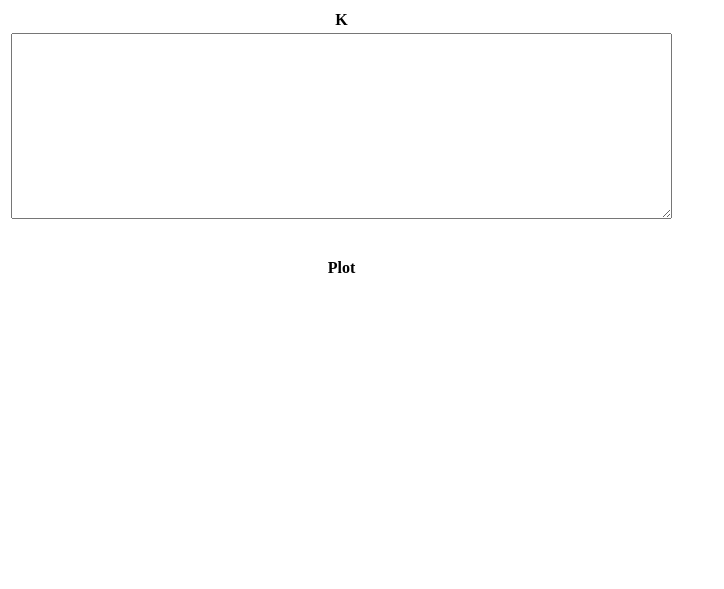
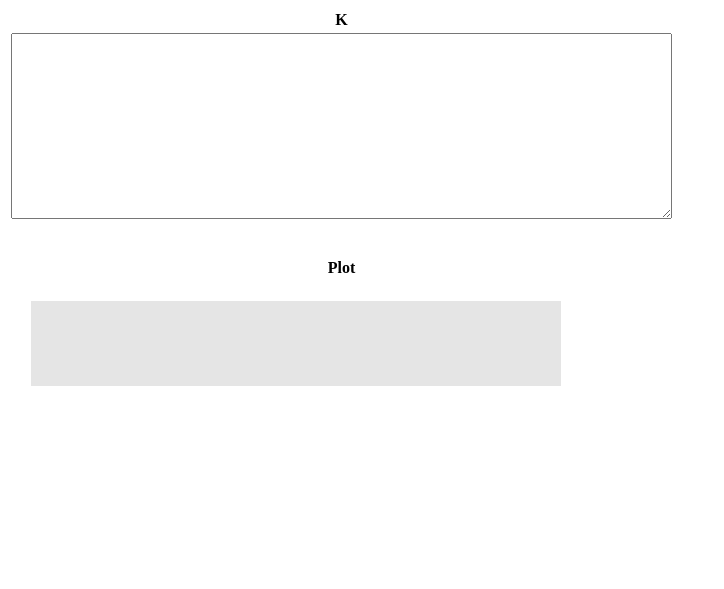
Before and after one commit to eliben/tupperformula, a plain HTML site: page index.html in a window 1280 px wide. Shown: the whole page, without its empty margins (0-724 px from the left). Drawn offline with Linux system fonts and the light colour scheme.

Commit message:
Draw basic grid

```diff
--- a/index.html
+++ b/index.html
@@ -28,7 +28,7 @@
     </tr>
     <tr>
       <td>
-        <canvas id="plot" width="600" height="300"></canvas>
+        <canvas id="plot" width="600" height="140"></canvas>
       </td>
     </tr>
 </table>
--- a/script.js
+++ b/script.js
@@ -1,36 +1,63 @@
 'use strict';
+
+class PlotGrid {
+    constructor(width, height) {
+        this.w = width;
+        this.h = height;
+
+        this.data = Array(this.w * this.h).fill(false);
+    }
+
+    getCell(x, y) {
+        return this.data[y * this.w + x];
+    }
+
+    setCell(x, y, value) {
+        this.data[y * this.w + x] = value;
+    }
+}
 
 let State = {
     canvas: null,
     ctx: null,
 
     // The "plot" is a 106x17 grid of squares.
-    squareSize: 4,
+    squareSize: 5,
     plotWidth: 106,
     plotHeight: 17,
 
     // The data for the plot on the canvas. Has plotWidth * plotHeight elements;
     // each element is false for blank, true for filled.
-    plotData: [],
+    grid: null,
 
-    // The offset of the plot from the left and bottom boundary of the canvas.
+    // The offset of the plot from the left and top boundary of the canvas.
     plotOffsetLeft: 20,
-    plotOffsetBottom: 20,
+    plotOffsetTop: 20,
 };
 
 function init() {
     State.canvas = document.getElementById('plot');
     State.ctx = State.canvas.getContext('2d');
 
-    State.plotData = Array(State.plotWidth * State.plotHeight).fill(false);
+    State.grid = new PlotGrid(State.plotWidth, State.plotHeight);
 
     drawPlot();
 }
 
 function drawPlot() {
+    State.ctx.clearRect(0, 0, State.canvas.width, State.canvas.height);
+
     for (let x = 0; x < State.plotWidth; x++) {
         for (let y = 0; y < State.plotHeight; y++) {
+            let cx = State.plotOffsetLeft + x * State.squareSize;
+            let cy = State.plotOffsetTop + (State.plotHeight - y - 1) * State.squareSize;
 
+            if (State.grid.getCell(x, y)) {
+                State.ctx.fillStyle = 'black';
+            } else {
+                State.ctx.fillStyle = '#E5E5E5';
+            }
+            State.ctx.fillRect(cx, cy, State.squareSize, State.squareSize);
         }
     }
 }
```
